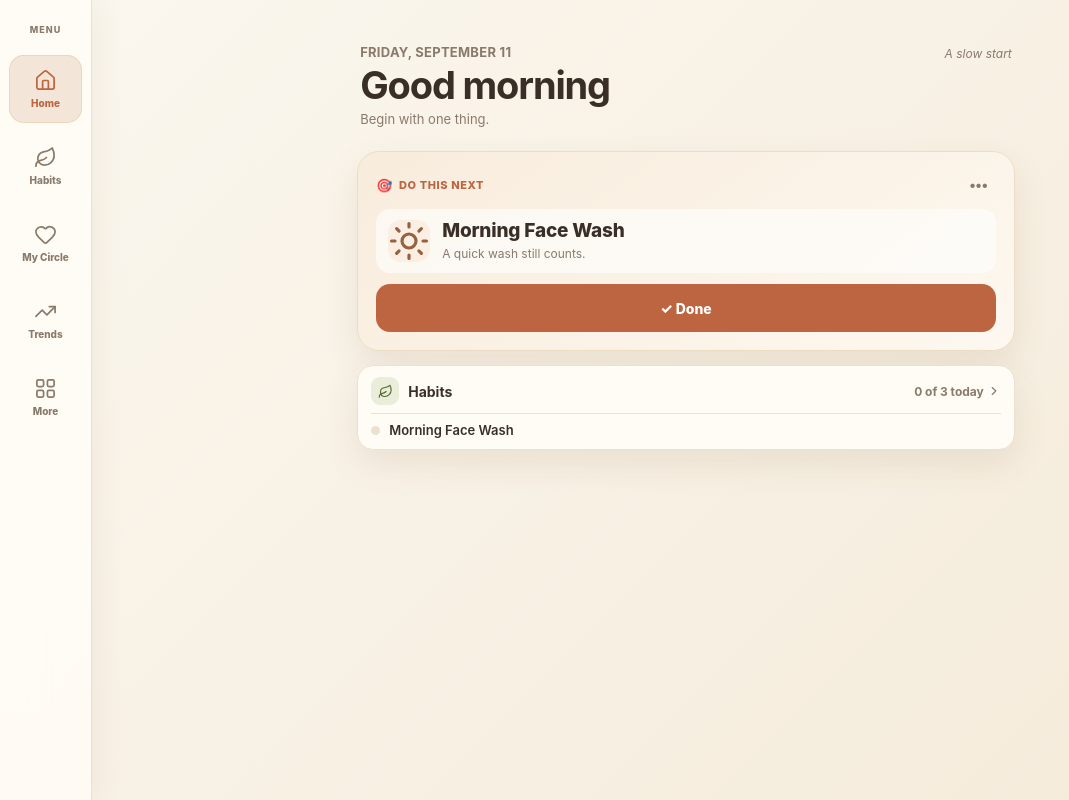
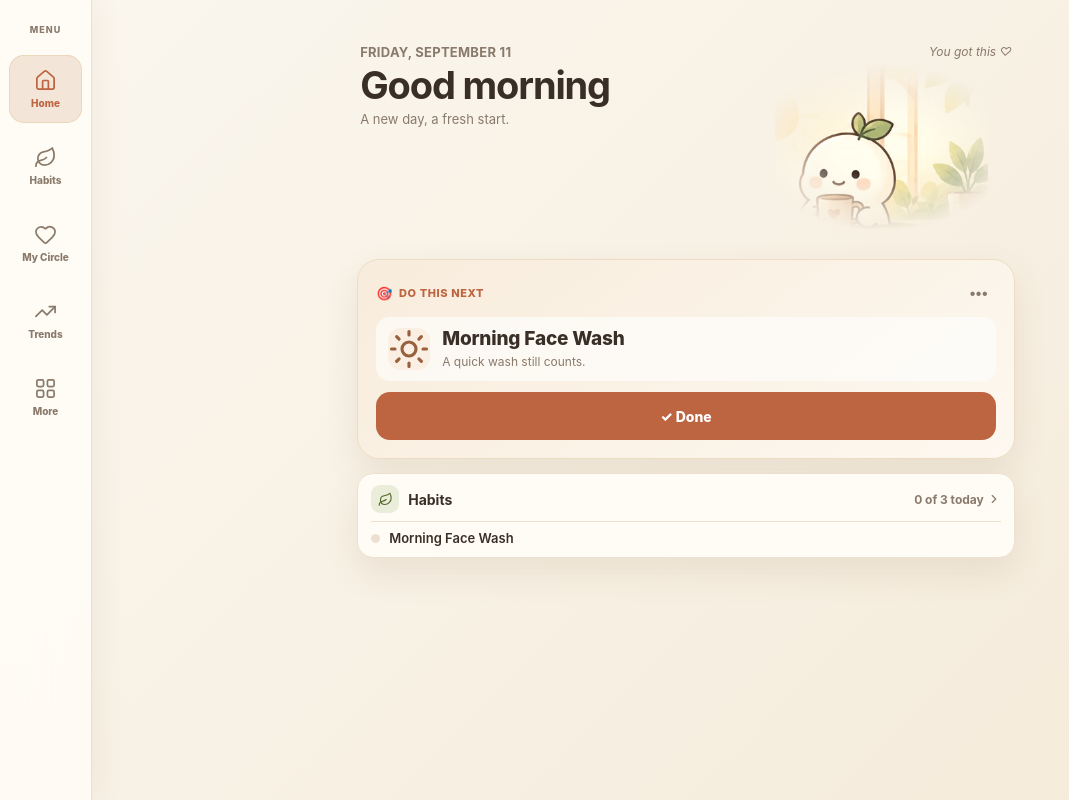
Before and after one commit to goldenbrown23/personal-workbench, a plain HTML site: page index.html in a window 1280 px wide. Shown: the whole page, without its empty margins (0-1069 px from the left). Drawn offline with Linux system fonts and the light colour scheme.

Commit message:
home view fix

```diff
--- a/index.html
+++ b/index.html
@@ -22,7 +22,10 @@
         <h1 id="homeGreeting">Personal Workbench</h1>
         <div class="sub" id="homeSub">Start with what matters.</div>
       </div>
-      <div class="home-mood" id="homeMood"></div>
+      <div class="home-hero-illustration">
+        <span class="home-hero-accent" id="homeIllustrationAccent"></span>
+        <img id="homeIllustrationImg" class="home-hero-img" width="210" height="140" alt="" role="presentation" src="attachments/home-morning.jpg" />
+      </div>
     </header>
     <div class="home-now" id="homeNow"></div>
     <div class="home-widgets" id="homeWidgets"></div>
--- a/js/habits.js
+++ b/js/habits.js
@@ -127,12 +127,14 @@ function currentTimePeriod(hour=new Date().getHours()){
   return "late-night";
 }
 const PERIOD_GREETING={morning:"Good morning",afternoon:"Good afternoon",evening:"Good evening","late-night":"Still up"};
-const PERIOD_MOOD={morning:"A slow start",afternoon:"Steady as you go",evening:"A calmer you","late-night":"Rest counts too"};
+// Evening and late-night share one sentence (and one Home illustration/accent, see
+// HOME_ILLUSTRATION in home.js) — only the greeting word changes for the very-late hours,
+// per PERIOD_GREETING above ("Still up" rather than forcing "Good evening" at 1am).
 const PERIOD_COPY={
-  morning:"Begin with one thing.",
-  afternoon:"Reset, gently.",
-  evening:"Wind down slowly.",
-  "late-night":"Small steps only."
+  morning:"A new day, a fresh start.",
+  afternoon:"Keep going. Progress doesn't have to be big to be meaningful.",
+  evening:"You made it through today. Rest is also progress.",
+  "late-night":"You made it through today. Rest is also progress."
 };
 const BLOCK_LABEL={morning:"morning",afternoon:"afternoon",evening:"evening"};
 const LATER_LABEL={morning:"This morning",afternoon:"This afternoon",evening:"Tonight"};
--- a/js/home.js
+++ b/js/home.js
@@ -1,19 +1,43 @@
 // The time-period model, the "what's next" picker (pickStartHereHabit), and the logging
 // entry point (homeLogStatus/homePrimaryTier) live in habits.js — this file only owns how
 // Home presents that pick (doNextHTML below) and its two compact summary widgets.
+//
+// The illustration follows its OWN 3-way schedule (morning/afternoon/evening), separate
+// from currentTimePeriod's 4-way greeting split (which keeps "Still up" for late-night
+// instead of forcing "Good evening") — evening's illustration and warm accent cover both.
+function illustrationPeriod(hour=new Date().getHours()){
+  if(hour>=5&&hour<12) return "morning";
+  if(hour>=12&&hour<18) return "afternoon";
+  return "evening";
+}
+const HOME_ILLUSTRATION={
+  morning:{src:"attachments/home-morning.jpg",accent:"You got this ♡"},
+  afternoon:{src:"attachments/home-afternoon.jpg",accent:"Small effort, big future ♡"},
+  evening:{src:"attachments/home-evening.jpg",accent:"A calmer tomorrow is still possible ♡"}
+};
 function renderHome(){
   const now=new Date(),period=currentTimePeriod(now.getHours());
   document.getElementById("homeDate").textContent=fmtLong(now);
   document.getElementById("homeGreeting").textContent=PERIOD_GREETING[period];
-  document.getElementById("homeMood").textContent=PERIOD_MOOD[period]||"";
   const gentle=gentleDayOn();
   document.getElementById("homeSub").textContent=gentle?"Gentle day is on. Smaller still counts.":PERIOD_COPY[period];
+
+  const illus=HOME_ILLUSTRATION[illustrationPeriod(now.getHours())];
+  document.getElementById("homeIllustrationAccent").textContent=illus.accent;
+  const img=document.getElementById("homeIllustrationImg");
+  if(!img.src.endsWith(illus.src)) img.src=illus.src; // avoid an unnecessary reload/flicker when nothing changed
 
   const nudges=state.people.map(p=>({person:p,timing:personTiming(p)})).filter(x=>["due","soon"].includes(x.timing.class));
 
   renderStartHere(period,gentle,nudges);
   renderHomeWidgets(nudges);
 }
+// Keeps the greeting/illustration correct across a period boundary (e.g. the app left
+// open from 11:58am into the afternoon) without needing the user to navigate away and
+// back — renderHome is cheap enough to just re-run on a slow interval.
+setInterval(()=>{
+  if(document.getElementById("homeView")?.classList.contains("active")) renderHome();
+},60000);
 
 const CHEVRON_SVG=`<svg viewBox="0 0 24 24" fill="none" stroke="currentColor" stroke-width="2" stroke-linecap="round" stroke-linejoin="round" aria-hidden="true"><path d="m9 18 6-6-6-6"></path></svg>`;
 // Home is a minimal launchpad, not a dashboard: Start Here renders the same shared
--- a/js/version.js
+++ b/js/version.js
@@ -1,2 +1,2 @@
-const APP_VERSION = "v0.27.4";
+const APP_VERSION = "v0.28.1";
 const APP_UPDATED_AT = "2026-09-11";
--- a/styles.css
+++ b/styles.css
@@ -82,8 +82,30 @@
     }
     h1{font-size:32px;line-height:1.05;margin:5px 0 6px;letter-spacing:-.03em}
     .sub{color:var(--muted);font-size:15px;line-height:1.45}
-    #homeView header{margin:6px 0 14px}
-    .home-mood{font-size:12px;color:var(--muted);font-style:italic;text-align:right;flex:0 0 auto;max-width:120px;line-height:1.4;padding-top:2px}
+    #homeView header{margin:6px 0 10px;flex-wrap:wrap}
+    /* A time-of-day companion moment, not a banner or a card. On mobile it wraps onto its
+       own centered row below the greeting (flex:1 1 100% forces the wrap) so the header
+       stays a single readable column; from ~521px up there's room for it to sit beside the
+       text instead, on the right, without shrinking to a thumbnail. The radial mask feathers
+       the source photo's rectangular edge into transparency — no crop line, no border, no
+       card — so it reads as printed onto the cream page rather than pasted on top of it.
+       Fixed width/height on the <img> itself (not just CSS) reserves its box before the
+       file loads, so there's no layout shift either way. */
+    .home-hero-illustration{display:flex;flex-direction:column;align-items:center;gap:3px;flex:1 1 100%;margin-top:2px}
+    .home-hero-accent{font-size:12px;color:var(--muted);font-style:italic;text-align:center;line-height:1.4}
+    .home-hero-img{
+      width:210px;height:140px;object-fit:contain;display:block;
+      /* The source photos carry their own sky/backdrop color (afternoon's blue, evening's
+         navy) — a light warmth pass pulls those toward the page's cream tone so the fade
+         reads as one surface instead of a color patch dissolving into another. */
+      filter:saturate(.82) sepia(.12);
+      -webkit-mask-image:radial-gradient(ellipse 58% 56% at 50% 48%,#000 32%,rgba(0,0,0,.45) 58%,transparent 86%);
+      mask-image:radial-gradient(ellipse 58% 56% at 50% 48%,#000 32%,rgba(0,0,0,.45) 58%,transparent 86%);
+    }
+    @media(min-width:521px){
+      .home-hero-illustration{flex:0 0 auto;align-items:flex-end;margin-top:0}
+      .home-hero-accent{text-align:right}
+    }
     #homeView h1{font-size:26px;margin:3px 0 4px}
     #homeView .sub{font-size:13px}
     .icon-btn{
@@ -590,6 +612,7 @@
          plain text at a larger scale, same treatment as mobile, just bigger. */
       #homeView header{min-height:0;margin-bottom:22px;padding:4px 3px 0}
       #homeView h1{font-size:38px;margin-top:6px}
+      .home-hero-img{width:260px;height:173px}
       .home-now{padding:18px;border-radius:22px;box-shadow:var(--shadow)}
       .do-next-title{font-size:19px}
       .home-section-title{margin-top:24px;color:var(--accent);font-size:14px;letter-spacing:.02em}
--- a/sw.js
+++ b/sw.js
@@ -3,9 +3,10 @@
 // updates when sw.js's OWN bytes change; it does not re-check importScripts()
 // targets, so deriving this from version.js silently breaks update detection there.
 const CACHE_PREFIX = "personal-workbench-";
-const CACHE_NAME = "personal-workbench-v0.27.4";
+const CACHE_NAME = "personal-workbench-v0.28.1";
 const APP_SHELL = [
   "./", "./index.html", "./manifest.webmanifest", "./attachments/icon.svg", "./attachments/icon-192.png", "./attachments/icon-512.png",
+  "./attachments/home-morning.jpg", "./attachments/home-afternoon.jpg", "./attachments/home-evening.jpg",
   "./styles.css",
   "./js/version.js", "./js/state.js", "./js/update.js", "./js/habits.js", "./js/practice.js", "./js/circle.js", "./js/home.js", "./js/settings.js", "./js/app.js"
 ];
```
Also changed, not shown: attachments/home-afternoon.jpg (added), attachments/home-evening.jpg (added), attachments/home-morning.jpg (added).
